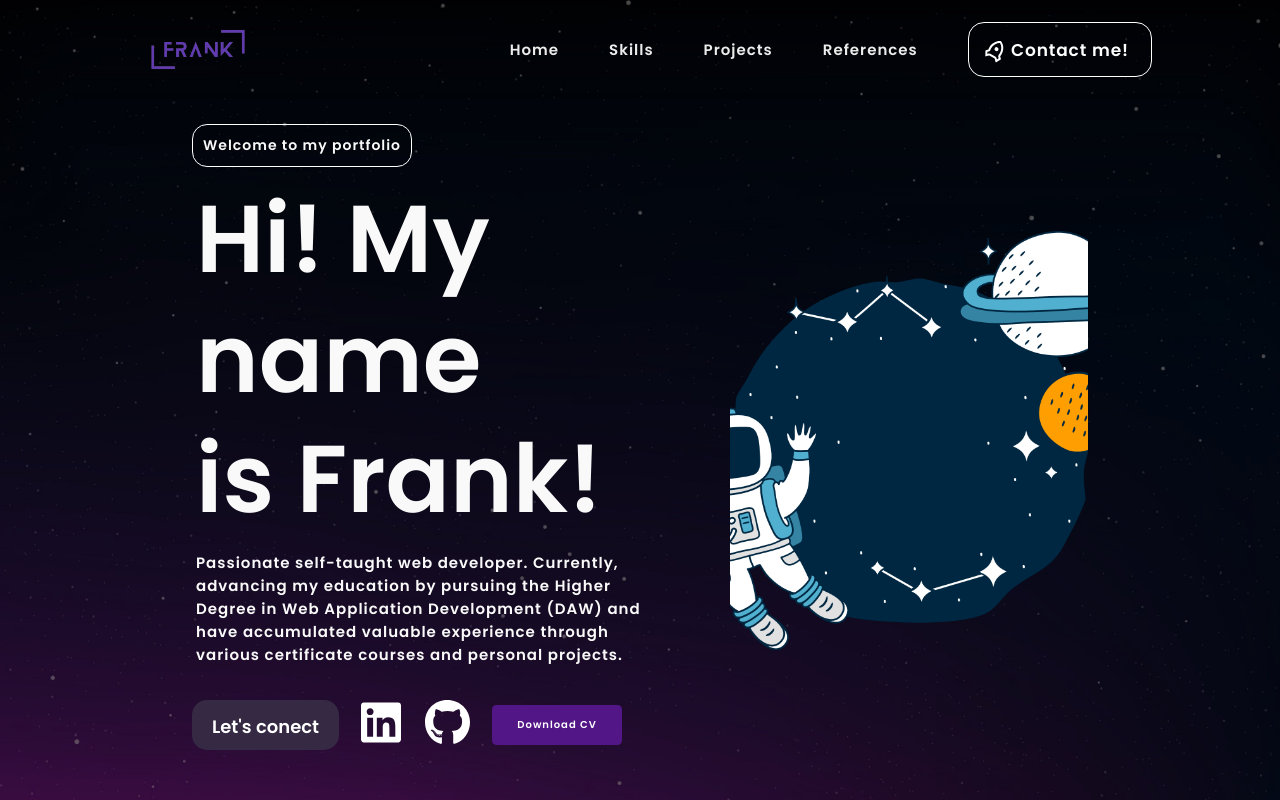
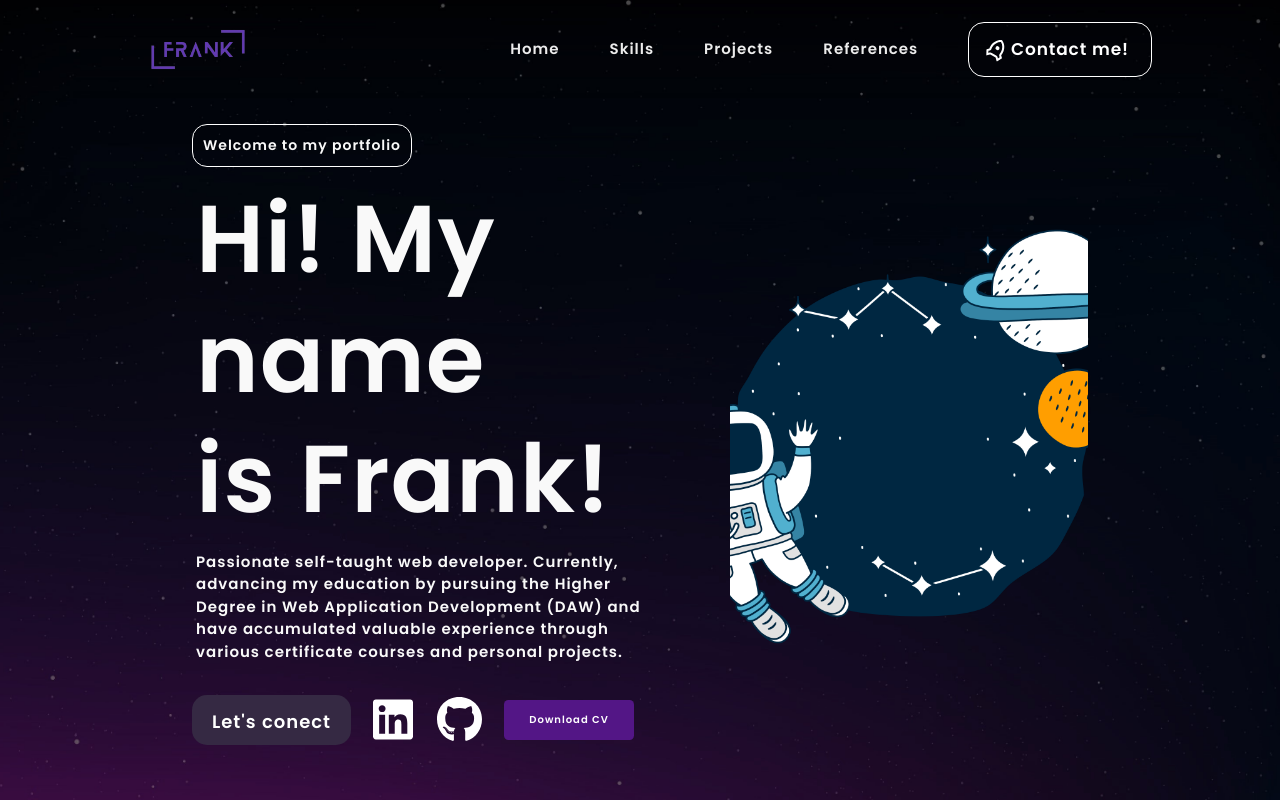
Before and after one commit to FrankmDev/FrankDev, an Astro site: page / in a window 1280 px wide. Built offline with nearby package versions, Linux system fonts and the light colour scheme; Astro itself is replaced by a stand-in of ours.

Commit message:
FrankmDev

```diff
--- a/astro.config.mjs
+++ b/astro.config.mjs
@@ -1,8 +1,9 @@
 import { defineConfig } from 'astro/config';
+import react from "@astrojs/react";
 
-import react from "@astrojs/react";
+import tailwind from "@astrojs/tailwind";
 
 // https://astro.build/config
 export default defineConfig({
-  integrations: [react()]
+  integrations: [react(), tailwind()]
 });
--- a/package.json
+++ b/package.json
@@ -11,11 +11,13 @@
   },
   "dependencies": {
     "@astrojs/react": "^3.0.7",
+    "@astrojs/tailwind": "^5.0.3",
     "@types/react": "^18.2.43",
     "@types/react-dom": "^18.2.17",
     "astro": "^4.0.4",
     "react": "^18.2.0",
     "react-dom": "^18.2.0",
-    "react-icons": "^4.12.0"
+    "react-icons": "^4.12.0",
+    "tailwindcss": "^3.3.6"
   }
 }
--- a/src/components/Header.astro
+++ b/src/components/Header.astro
@@ -3,17 +3,21 @@
 import { Image } from "astro:assets";
 ---
 
-<header class="header">
-  <Image src={Logo} alt="FrankDev Logo" class="logo" />
-  <nav class="nav">
-    <ul>
+<header class="header flex items-center justify-between">
+  <Image src={Logo} alt="FrankDev Logo" class="logo w-56 h-auto" />
+  <nav class="nav flex items-center justify-center gap-20">
+    <ul class="flex items-center justify-center gap-20">
       <li><a href="#" class="nav-item">Home</a></li>
       <li><a href="#" class="nav-item">Skills</a></li>
       <li><a href="#" class="nav-item">Projects</a></li>
       <li><a href="#" class="nav-item">References</a></li>
     </ul>
-    <button>
+    <button
+      type="button"
+      class="flex items-center text-white bg-pink-700 bg-transparent tracking-wider"
+    >
       <svg
+        class="mr-1"
         xmlns="http://www.w3.org/2000/svg"
         viewBox="0 0 24 24"
         width="24"
@@ -32,22 +36,12 @@
 
 <style>
   .header {
-    display: flex;
-    align-items: center;
-    justify-content: space-between;
     margin: 2.2rem 4rem;
     width: 80vw;
   }
   .logo {
     width: 14rem;
     height: auto;
-  }
-  .nav,
-  .nav ul {
-    display: flex;
-    align-items: center;
-    justify-content: center;
-    gap: 5rem;
   }
   .nav ul li {
     list-style: none;
@@ -58,22 +52,14 @@
     color: rgb(236, 236, 236);
   }
   button {
-    display: flex;
-    align-items: center;
     font-family: inherit;
-    font-weight: 500;
+    padding: 0.8em 1.3em 0.8em 0.9em;
+    border: 1px solid white;
+    border-radius: 16px;
     font-size: 17px;
-    padding: 0.8em 1.3em 0.8em 0.9em;
-    color: white;
-    background: #ad5389;
-    background-color: transparent;
-    border: 1px solid white;
-    letter-spacing: 0.05em;
-    border-radius: 16px;
   }
 
   button svg {
-    margin-right: 3px;
     transform: rotate(30deg);
     transition: transform 0.5s cubic-bezier(0.76, 0, 0.24, 1);
   }
--- a/src/components/Hero.astro
+++ b/src/components/Hero.astro
@@ -4,7 +4,7 @@
 ---
 
 <section id="hero">
-  <div class="hero-text">
+  <div class="hero-text flex flex-col justify-center items-start">
     <p class="welcome-text">Welcome to my portfolio</p>
     <h1 class="heading-primary">Hi! My name is Frank!</h1>
     <p class="secondary">
@@ -73,8 +73,8 @@
       </div>
     </div>
   </div>
-  <div class="hero-img">
-    <Image src={HeroImg} alt="Hero Image" class="image" />
+  <div class="flex items-center justify-center">
+    <Image src={HeroImg} alt="Hero Image" class="w-full h-full object-cover" />
   </div>
 </section>
 <style>
@@ -83,11 +83,6 @@
     display: grid;
     grid-template-columns: 1.5fr 1fr;
   }
-  .hero-img {
-    display: flex;
-    align-items: center;
-    justify-content: center;
-  }
 
   .image {
     width: 100%;
@@ -95,25 +90,19 @@
     object-fit: cover;
   }
   .hero-text {
-    display: flex;
-    flex-direction: column;
-    justify-content: center;
-    align-items: flex-start;
     gap: 1.2rem;
+    text-wrap: balance;
   }
 
   .heading-primary {
     font-size: 9.5rem;
     padding-left: 0.4rem;
     line-height: 12rem;
-    text-wrap: balance;
-    letter-spacing: 0;
   }
 
   .secondary {
     font-size: 1.5rem;
     padding-left: 0.4rem;
-    text-wrap: balance;
   }
 
   .welcome-text {
--- /dev/null
+++ b/tailwind.config.mjs
@@ -0,0 +1,8 @@
+/** @type {import('tailwindcss').Config} */
+export default {
+	content: ['./src/**/*.{astro,html,js,jsx,md,mdx,svelte,ts,tsx,vue}'],
+	theme: {
+		extend: {},
+	},
+	plugins: [],
+}
```
Also changed, not shown: pnpm-lock.yaml.
